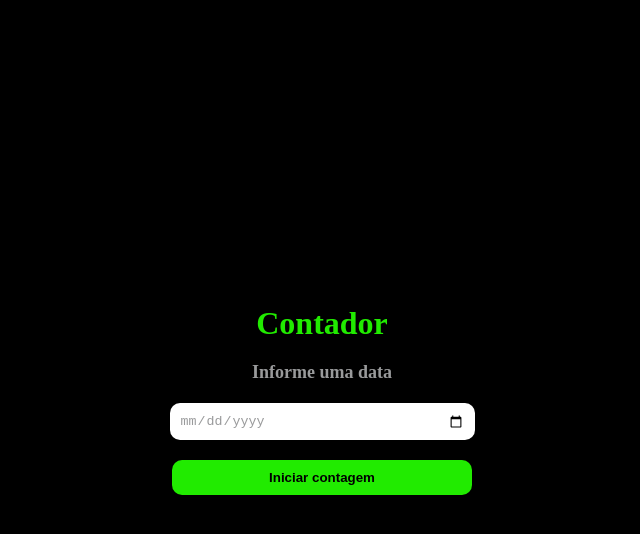
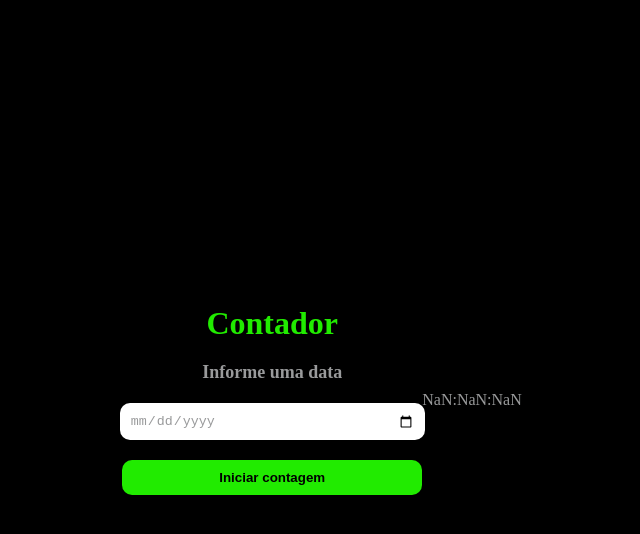
Before and after one commit to 1zeno/contador, a plain HTML site: page index.html in a window 1280 px wide. Both pictures are taken after a click on the button "Iniciar contagem". Shown: the whole page, without its empty margins (318-958 px from the left). Drawn offline with Linux system fonts and the light colour scheme.

Commit message:
time difference in progress

```diff
--- a/index.html
+++ b/index.html
@@ -14,6 +14,7 @@
             <input class="dateInput" id="dateInput" type="date" />
             <button class="submitButton" onclick="submit()">Iniciar contagem</button>
         </div>
+        <p id="test"></p>
     </div>
 </body>
 <script src="index.js"></script>
--- a/index.js
+++ b/index.js
@@ -1,6 +1,19 @@
 const dateInput = document.getElementById("dateInput");
+const resultDiv = document.getElementById("test");
 
 const submit = () => {
-    console.log("opa");
+    const dateNow = new Date().getTime();
+    const dateSelected = new Date(dateInput.value).getTime()
+    const diff = dateSelected - dateNow;
+
+    const miliseconds = (diff / 1000);
+    const seconds = (miliseconds % 60);
+    console.log("segundos: ",seconds)
+
+    const minutes = ((miliseconds/60) % 60);
+    console.log("minutos: ",minutes)
+    const hours = (((miliseconds/(60*60))) % 24);
+    console.log("hours: ", Math.round(hours));
+    resultDiv.innerHTML = `${Math.trunc(hours)}:${Math.trunc(minutes)}:${Math.trunc(seconds)}`;
     setTimeout(()=>submit(), 1000);
 }
```
